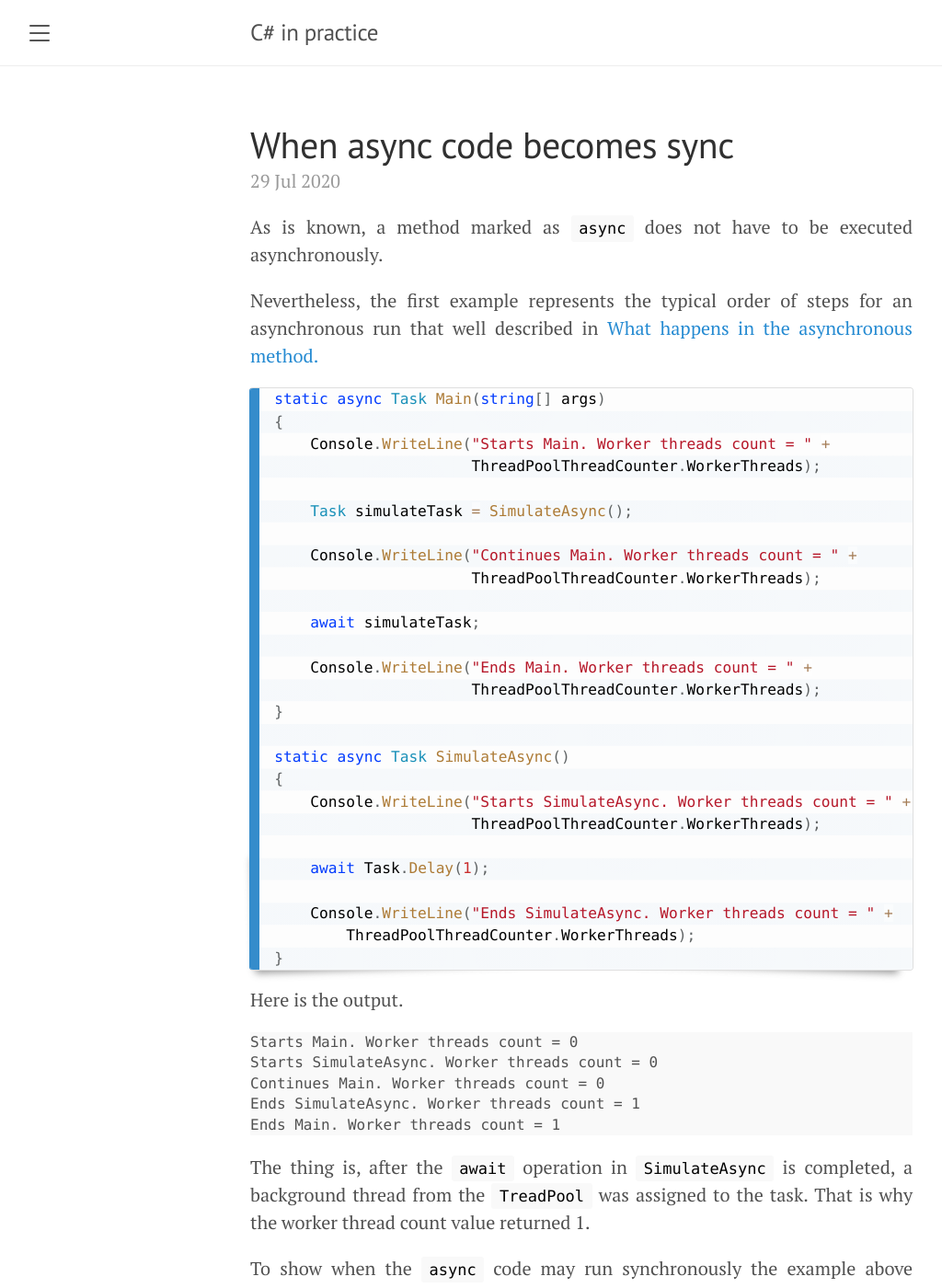
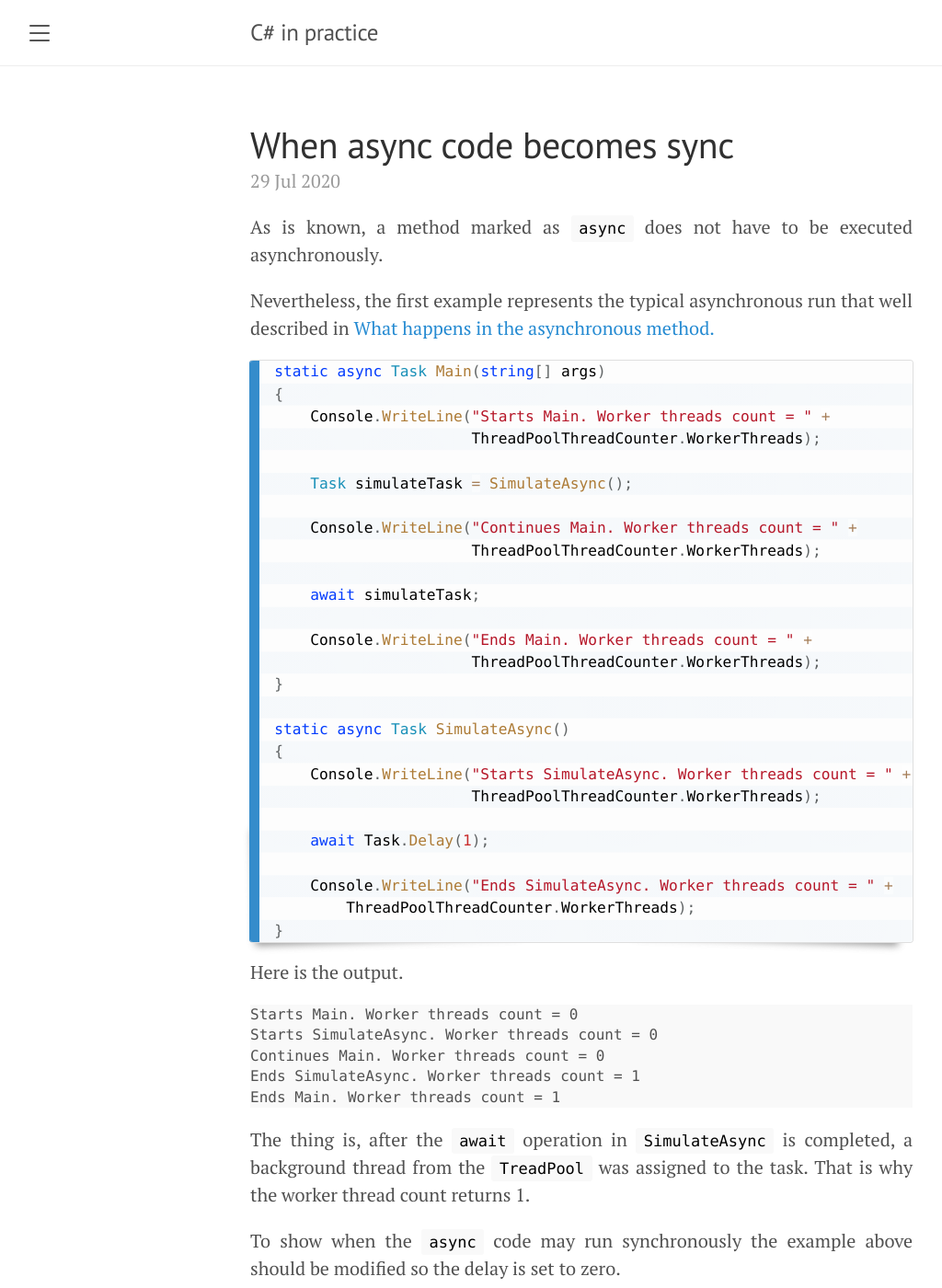
Before and after one commit to akovanev/kovanev.github.io, a Jekyll site: the page built from _posts/2020-07-29-When-async-code-becomes-sync.md, in a window 1280 px wide and 1400 px high. Shown: the whole window at 92% size, without its empty margins (8-1032 px from the left). Built offline with Jekyll 4.4.1, drawn with Linux system fonts in a browser that asks for light colours.

```diff
--- a/_posts/2020-07-29-When-async-code-becomes-sync.md
+++ b/_posts/2020-07-29-When-async-code-becomes-sync.md
@@ -5,7 +5,7 @@ title: When async code becomes sync
 
 As is known, a method marked as <code>async</code> does not have to be executed asynchronously.
 
-Nevertheless, the first example represents the typical order of steps for an asynchronous run that well described in <a href="https://docs.microsoft.com/cs-cz/dotnet/csharp/programming-guide/concepts/async/task-asynchronous-programming-model#what-happens-in-an-async-method">What happens in the asynchronous method.
+Nevertheless, the first example represents the typical asynchronous run that well described in <a href="https://docs.microsoft.com/cs-cz/dotnet/csharp/programming-guide/concepts/async/task-asynchronous-programming-model#what-happens-in-an-async-method">What happens in the asynchronous method.
 </a>
 
 <pre><code class="language-cs">static async Task Main(string[] args)
@@ -42,7 +42,7 @@ Continues Main. Worker threads count = 0
 Ends SimulateAsync. Worker threads count = 1
 Ends Main. Worker threads count = 1</code></pre>
 
- The thing is, after the <code>await</code> operation in <code>SimulateAsync</code> is completed, a background thread from the <code>TreadPool</code> was assigned to the task. That is why the worker thread count value returned 1.
+ The thing is, after the <code>await</code> operation in <code>SimulateAsync</code> is completed, a background thread from the <code>TreadPool</code> was assigned to the task. That is why the worker thread count returns 1.
 
  To show when the <code>async</code> code may run synchronously the example above should be modified so the delay is set to zero.
  <pre><code class="language-cs">//await Task.Delay(1);
```
Also changed, not shown: _posts/2020-07-29-Counter-of-working-threads.md (+1 -1 lines), _posts/2020-07-30-Exception-handling-for-tasks-running-in-parallel.md (+1 -1 lines), _posts/2020-07-30-Max-degree-of-concurrency.md (+1 -1 lines).
